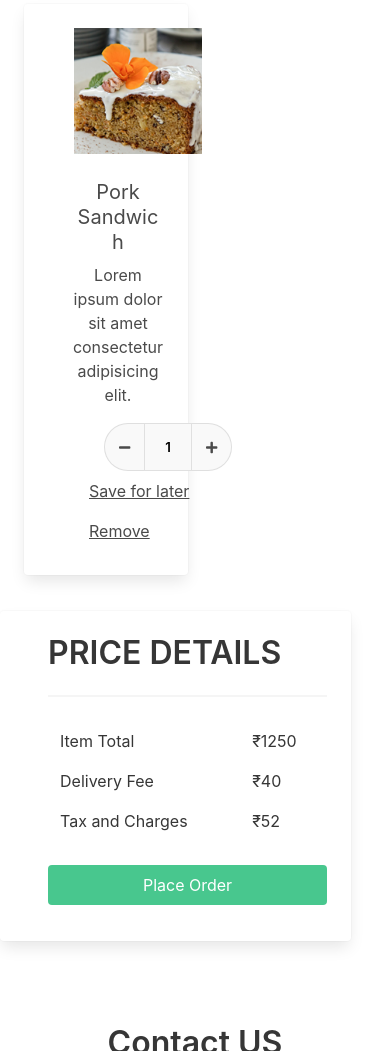
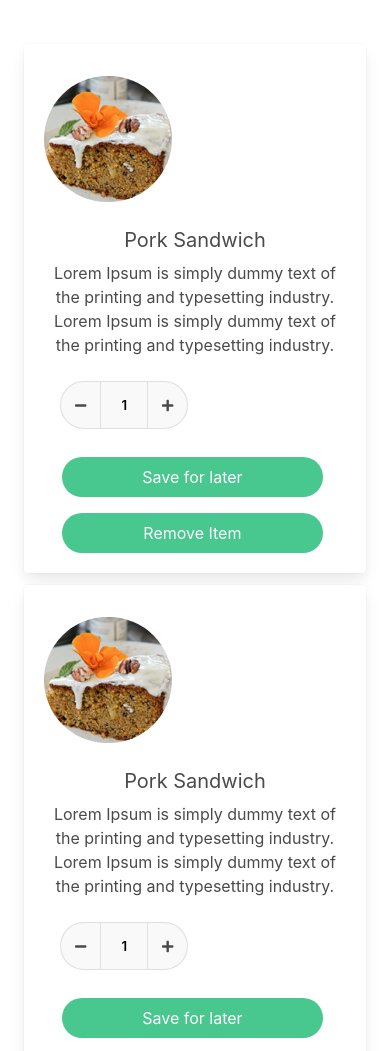
Before and after one commit to DysonThomas/finland, a plain HTML site: page index.html in a window 390 px wide. Shown: the part 72-1123 px from the top of the page. Drawn offline with nearby package versions, Linux system fonts and the light colour scheme.

Commit message:
Device Responsive Updations:

```diff
--- a/index.html
+++ b/index.html
@@ -5,12 +5,12 @@
   <meta charset="UTF-8">
   <meta name="viewport" content="width=device-width, initial-scale=1.0">
   <title>Hotel</title>
-  <link rel="stylesheet" href="style.css">
   <link rel="stylesheet" href="https://cdn.jsdelivr.net/npm/bulma@0.9.0/css/bulma.min.css">
 
   <link href="https://fonts.googleapis.com/css2?family=Montserrat&display=swap" rel="stylesheet">
   <script src="https://cdnjs.cloudflare.com/ajax/libs/jquery/3.3.1/jquery.js"></script>
   <script defer src="https://use.fontawesome.com/releases/v5.3.1/js/all.js"></script>
+  <link rel="stylesheet" href="style.css">
   <script src="script.js"></script>
 </head>
 
@@ -18,7 +18,7 @@
 
   <!-- Navbar -->
 
-  <nav class="navbar px-6 mt-3" role="navigation" aria-label="main navigation">
+  <nav class="navbar px-6 mt-4 " role="navigation" aria-label="main navigation">
     <div class="navbar-brand">
       <a class="navbar-item" href="https://bulma.io">
         <img id="icon-brand" src="Asset\Img\logo.png">
@@ -34,8 +34,6 @@
 
     <div id="navbarBasicExample" class="navbar-menu">
       <div id="navbar-custom" class="navbar-start">
-
-
         <a class="navbar-item">
           Home
         </a>
@@ -52,20 +50,6 @@
         <a class="navbar-item">
           Contact
         </a>
-
-        <!-- >
-                <a class="navbar-item">
-                  Jobs
-                </a>
-                <a class="navbar-item">
-                  Contact
-                </a>
-                <hr class="navbar-divider">
-                <a class="navbar-item">
-                  Report an issue
-                </a>
-              </div>
-            </div> -->
       </div>
 
       <div class="navbar-end">
@@ -84,59 +68,86 @@
               <a class="navbar-item">
                 Profile
               </a>
-
             </div>
           </div>
-
           <div class="buttons ml-2">
             <a class="button  is-success is-rounded">
               <i class="fas fa-cart-plus"></i>
             </a>
+          </div>
+        </div>
+      </div>
+    </div>
+  </nav>
 
+
+
+
+  <div class="container">
+    <div class="columns mt-5">
+      <div class="column is-two-thirds">
+
+        <div class="card my-5 mx-5">
+          <div class="card-content columns">
+            <div class="column is-one-fifth">
+              <figure class="image is-128x128">
+                <img class="is-rounded" src="Asset\food_menu\single_food_1.png">
+              </figure>
+            </div>
+            <div id="carddetails" class="column">
+              <h1 class="subtitle mb-2">Pork Sandwich</h1>
+              <p class="">Lorem Ipsum is simply dummy text of the printing and typesetting industry.
+                Lorem Ipsum is simply dummy text of the printing and typesetting industry.</p>
+
+              <div class="columns mt-3" >
+                <div id="qtybutton" class="column qty ">
+                  <span class="qty-subtract"><i class="fas fa-minus"></i></span>
+                  <input type="text" name="qty" value="1">
+                  <span class="qty-add"><i class="fas fa-plus"></i></span>
+                </div>
+
+                  <button class="column button is-success mt-4 savebtn">Save for later</button>
+                  <button class="column button is-success mt-4 savebtn">Remove Item</button>
+              </div>
 
             </div>
           </div>
         </div>
 
-    </div>
-
-  </nav>
-  <!-- Cart Design  -->
-  <div class="container">
-  <div   class="columns is-mobile is-multiline">
-    <div  class="column is-two-thirds" id="car-column">
-      <div class="card ml-5 mt-3" id="cart-card" >
-        <div class="card-content">
-          <!-- Cart Content -->
-          <div class="columns">
-            <!-- Cart Image  -->
-            <div  class="column  is-2">
+        <div class="card my-5 mx-5">
+          <div class="card-content columns">
+            <div class="column is-one-fifth">
               <figure class="image is-128x128">
-                <img id="img-content" src="Asset\food_menu\single_food_1.png" alt="Placeholder image">
+                <img class="is-rounded" src="Asset\food_menu\single_food_1.png">
               </figure>
             </div>
-            <!-- Cart Details  -->
-            <div id="carddetails" class="column ml-5">
+            <div id="carddetails" class="column">
               <h1 class="subtitle mb-2">Pork Sandwich</h1>
-                <p class="mt-0">Lorem ipsum dolor sit amet consectetur adipisicing elit.</p>
-                <!-- Qty Button -->
-                 <div id="qtybutton" class="qty mt-4">
+              <p class="">Lorem Ipsum is simply dummy text of the printing and typesetting industry.
+                Lorem Ipsum is simply dummy text of the printing and typesetting industry.</p>
+
+              <div class="columns mt-3" >
+                <div id="qtybutton" class="column qty ">
                   <span class="qty-subtract"><i class="fas fa-minus"></i></span>
                   <input type="text" name="qty" value="1">
                   <span class="qty-add"><i class="fas fa-plus"></i></span>
-                  </div><br>
-                  <button class="button is-text">Save for later</button>
-                  <button class="button is-text">Remove</button>
+                </div>
+
+                  <button class="column button is-success mt-4 savebtn">Save for later</button>
+                  <button class="column button is-success mt-4 savebtn">Remove Item</button>
+              </div>
 
             </div>
           </div>
         </div>
+
+
+
       </div>
 
-    </div>
-    <!-- Cart Price -->
-    <div class="column">
-    <div id="PriceCard" class="card mt-3 pl-5">
+
+      <div class="column is-one-third">
+        <div id="PriceCard" class="card mx-5">
           <div class="card-content">
             <div class="content">
               <h1 class="subtitle">PRICE DETAILS</h1>
@@ -144,50 +155,25 @@
               <div class="table-container">
                 <table class="table is-borderless">
                   <tr>
-              <td>
-                Item Total
-              </td>
-              <td>
-                ₹1250
-              </td>
+                    <td>Item Total</td>
+                    <td>₹1250</td>
                   </tr>
                   <tr>
-              <td>
-                Delivery Fee
-              </td>
-              <td>
-                ₹40
-              </td>
+                    <td>Delivery Fee</td>
+                    <td>₹40</td>
                   </tr>
                   <tr>
-              <td>
-                Tax and Charges
-              </td>
-              <td>
-                ₹52
-              </td>
+                    <td>Tax and Charges</td>
+                    <td>₹52</td>
                   </tr>
                 </table>
               </div>
-
-
-         <!-- <div class="columns">
-           <div class="column is-half">
-             <p>Item Total</p>
-             <p>Delivery Fee</p>
-             <p>Tax and Charges</p>
-           </div>
-           <div class="column is-half">
-            <p>₹1250</p>
-            <p>₹40</p>
-            <p>₹52</p>
-          </div>
-         </div> -->
-         <button class="button is-success is-fullwidth">Place Order</button>
+              <button class="button is-success is-fullwidth" style="border-radius: 20px;">Place Order</button>
             </div>
           </div>
         </div>
       </div>
+
     </div>
   </div>
 
@@ -196,7 +182,22 @@
 
 
 
- <!-- Footer All Pages  -->
+
+
+
+
+
+
+
+
+
+
+
+
+
+
+
+
   <section class="hero mt-6">
     <div class="hero-body">
       <div class="columns ">
@@ -206,11 +207,16 @@
           <p class="mt-5">Address: Near Palarivattam Bridge,Finland</p>
           <p>Phone No:+358 5895774588</p>
           <p>Email:test@email.com</p>
-              <i class="fab fa-facebook-f mr-2 mt-5"></i>
-              <i class="fab fa-instagram"></i>
+
+          <i class="fab fa-facebook-f mx-2 my-5"></i>
+          <i class="fab fa-instagram mx-2 my-5"></i>
+          <i class="fab fa-twitter mx-2 my-5"></i>
+          <i class="fab fa-linkedin mx-2 my-5"></i>
+          <i class="fab fa-github mx-2 my-5"></i>
+
         </div>
       </div>
-          <div class="columns"  id="cardcontents">
+      <div class="columns" id="cardcontents">
         <dic class="column">
           <hr>
           <p>©2020 - All Rights Reserved to <a href="entinker.com">Entinker</a></p>
@@ -222,4 +228,5 @@
 
 
 </body>
+
 </html>
--- a/style.css
+++ b/style.css
@@ -1,14 +1,14 @@
-
 /* Navbar */
-#icon-brand{
-    height:100%;
+#icon-brand {
+  height: 100%;
 }
 
-#navbar-custom{
+#navbar-custom {
   margin: 0 32%;
   /* margin: 0 auto; */
   font-family: 'Oxygen', sans-serif;
 }
+
 /* menu-banner */
 
 .banner-menu_bg {
@@ -19,11 +19,13 @@
   background-size: cover;
 
 }
+
 .banner-menu {
   position: relative;
   z-index: 1;
   text-align: center;
 }
+
 .banner-menu:after {
   position: absolute;
   left: 0;
@@ -40,6 +42,7 @@
   display: table-cell;
   vertical-align: middle;
 }
+
 .banner-menu .banner-menu_iner .banner-menu_iner_item h2 {
   color: #fff;
   font-size: 45px;
@@ -47,45 +50,48 @@
   margin-top: 15%;
   text-transform: capitalize;
 }
-  #breadcrumb-cust{
-      color:white
+
+#breadcrumb-cust {
+  color: white
 }
+
 @media only screen and (max-width: 400px) {
-    .banner-menu_iner_item{
+  .banner-menu_iner_item {
     margin-top: 55%;
   }
 }
+
 /* menu title */
 
-  #tite-set{
+#tite-set {
   text-align: center;
 }
 
 
 /*Menu Item*/
-  #cardcontents{
+#cardcontents {
   text-align: center;
 }
-  .card {
-    height: 100%;
-  }
+
 /* Footer */
-#copy-right{
+#copy-right {
   text-align: center;
 }
 
 
 /* Cart */
+/*
+.qty {
+  float: left;
+} */
 
 .qty {
-  float: left;
-}
-.qty{
   display: -webkit-box;
   display: -ms-flexbox;
   display: flex;
 }
-.qty span{
+
+.qty span {
   cursor: pointer;
   width: 40px;
   display: -webkit-inline-box;
@@ -97,22 +103,26 @@ display: inline-flex;
   -webkit-box-pack: center;
   -ms-flex-pack: center;
   justify-content: center;
-border: 1px solid rgba(0,0,0,.1);
+  border: 1px solid rgba(0, 0, 0, .1);
   font-size: 13px;
   background-color: #f9f9f9;
 }
-.qty span:hover{
+
+.qty span:hover {
   background-color: #fff;
 }
-.qty span.qty-subtract{
+
+.qty span.qty-subtract {
   border-right: 0;
   border-radius: 25px 0 0 25px;
 }
-.qty span.qty-add{
+
+.qty span.qty-add {
   border-left: 0;
   border-radius: 0 25px 25px 0;
 }
-.qty input{
+
+.qty input {
   background-color: #f9f9f9;
   border: 0;
   outline: none;
@@ -120,66 +130,69 @@ width: 50px;
   height: 40px;
   text-align: center;
   font-weight: 600;
-border: 1px solid rgba(0,0,0,.1);
+  border: 1px solid rgba(0, 0, 0, .1);
 }
-.qty input{
+
+.qty input {
   height: 48px;
   width: 48px;
 }
-/* price card */
-#car-column{
-  height: 70%;
-}
-#PriceCard{
+
+#PriceCard {
   width: 90%;
-  height: 100%;
+  height: 350px;
 }
 
-.table.is-borderless
-  td,
-  th{
+.table.is-borderless td,th {
   border: 0;
 }
-  @media only screen and (max-width: 400px) {
-    #cart-card{
+
+@media only screen and (max-width: 1260px) {
+  #cart-card {
     width: 100%;
   }
 }
 
-@media only screen and (max-width: 500px) {
-  #PriceCard{
+@media only screen and (max-width: 1260px) {
+  #PriceCard {
     height: 100%;
   }
-  #cart-card{
+
+  #cart-card {
     width: 100%;
   }
-  #carddetails{
+
+  #carddetails {
     text-align: center;
   }
-  #car-column{
-    padding-right:100px;
-    margin-right: 2%;
+
+  #car-column {
+    height: 70%;
   }
-  #qtybutton{
-    margin-left:5%;
+
+  #qtybutton {
+    margin-left: 5%;
   }
-  #img-content{
+
+  #img-content {
     margin-left: 20%;
   }
-  /* #cart-card
-{
-  text-align: center;
-  height: 100%;
-} */
 }
+
 @media screen and (max-width: 1260px) {
-  #PriceCard{
+  #PriceCard {
     height: 100%;
   }
-  #carddetails{
-   text-align: center;
 }
-  #qtybutton{
-    margin-left:35%;
+.card-content {
+  padding: 20px;
 }
+
+.savebtn {
+  margin: 0px 30px;
+  padding: 5px;
+  border: rgba(0, 0, 0, .1) solid;
+  border-radius: 20px;
+  width: 80%;
+  height: 40px;
 }
```
Lines whose indentation alone changed are shown as unchanged.
